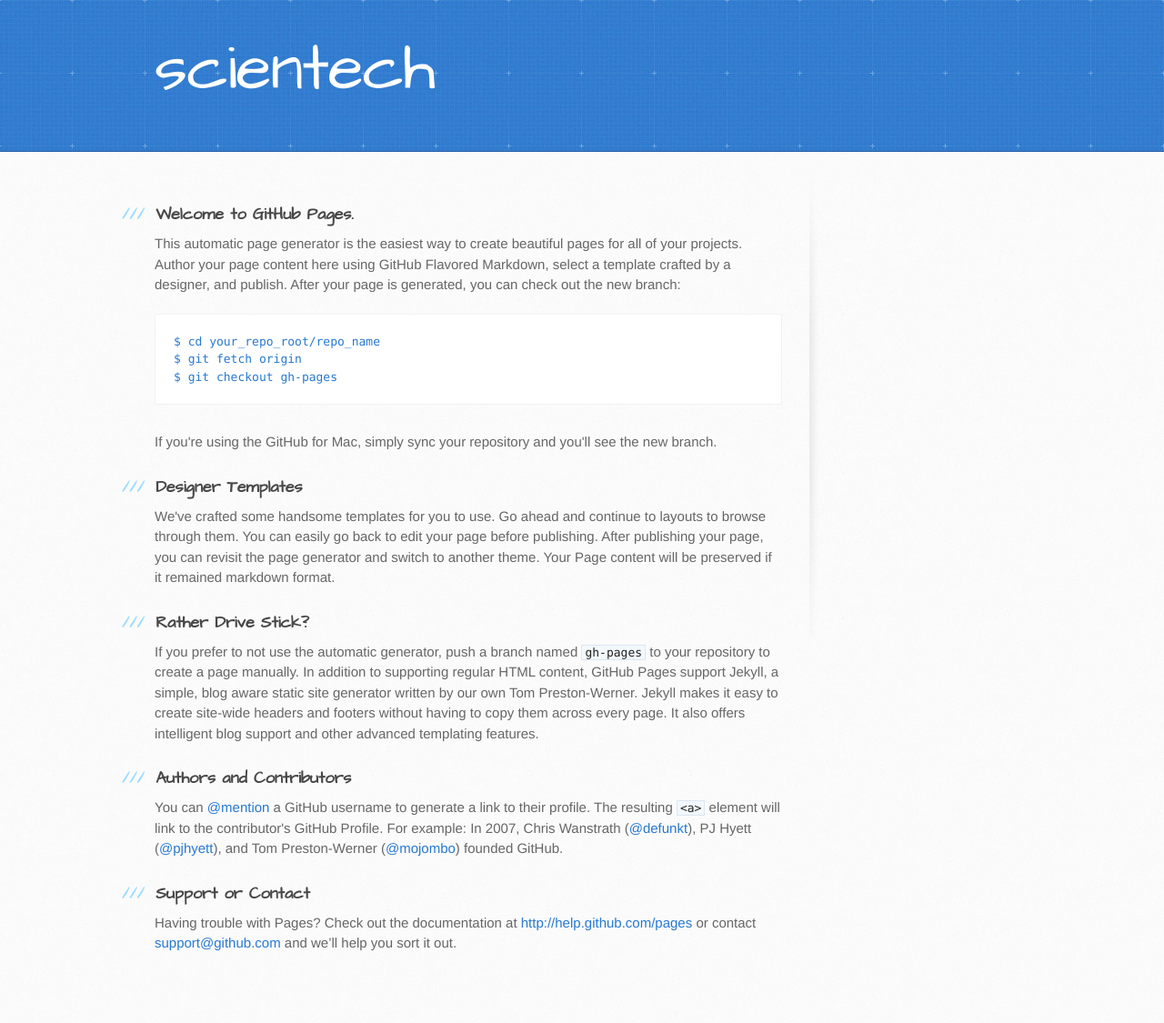
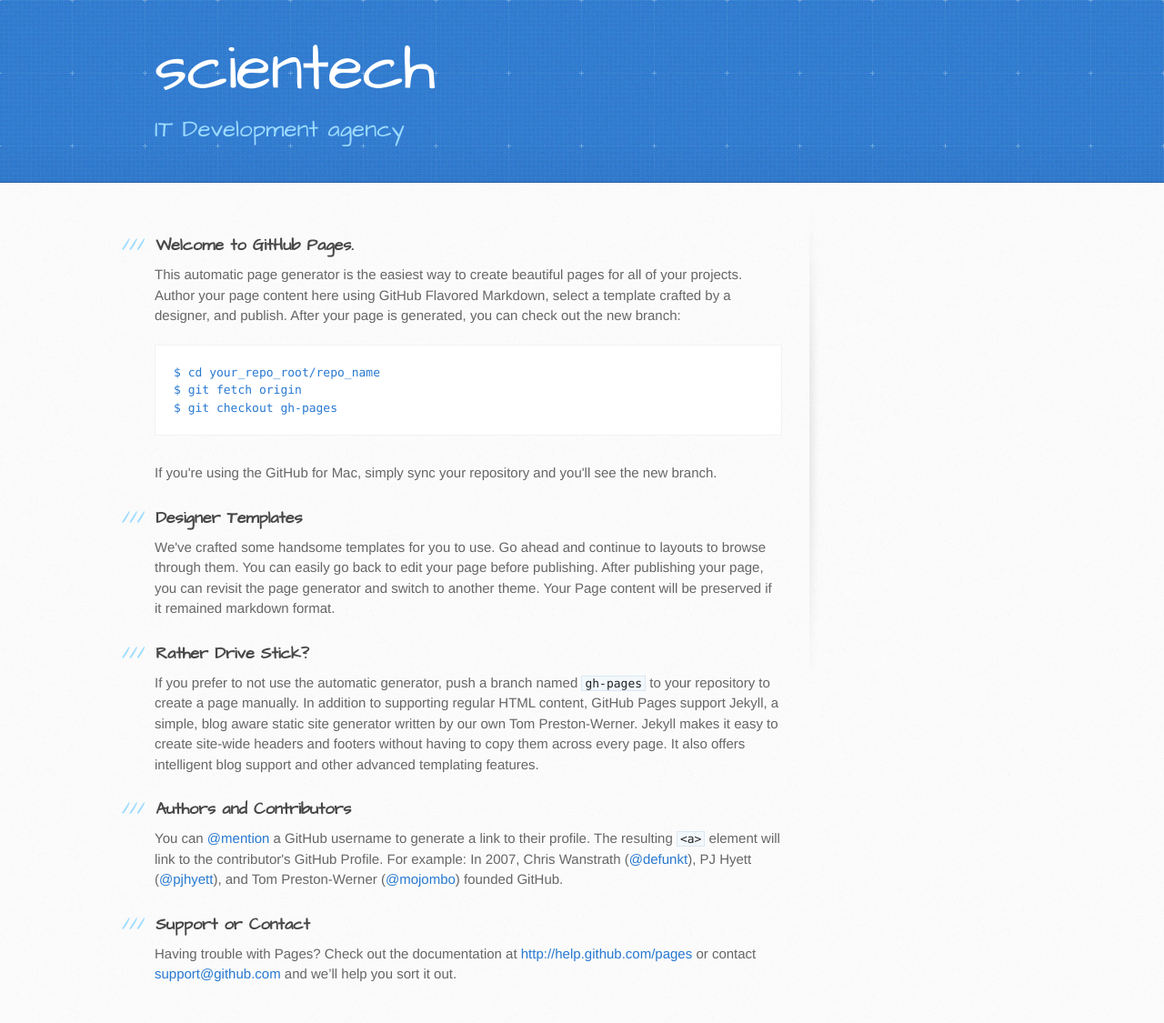
Before and after one commit to scientech-com-ua/scientech-com-ua.github.io, a Jekyll site: the page built from index.html, in a window 1280 px wide. Shown: the whole page at 91% size. Built offline with Jekyll 4.4.1, drawn with Linux system fonts in a browser that asks for light colours; Markdown is read by kramdown in place of the engine named in the settings; before the commit the page ends 1091 px from its top, so only the background shows below that.

Commit message:
Update default.html

```diff
--- a/_layouts/default.html
+++ b/_layouts/default.html
@@ -13,14 +13,14 @@
 <script src="//html5shiv.googlecode.com/svn/trunk/html5.js"></script>
 <![endif]-->
 
-    <title>scientech by scientech-com-ua</title>
+    <title>{{ page.title }}</title>
   </head>
 
   <body>
     <header>
       <div class="inner">
         <h1>scientech</h1>
-        <h2></h2>
+        <h2>IT Development agency</h2>
       </div>
     </header>
 
```
